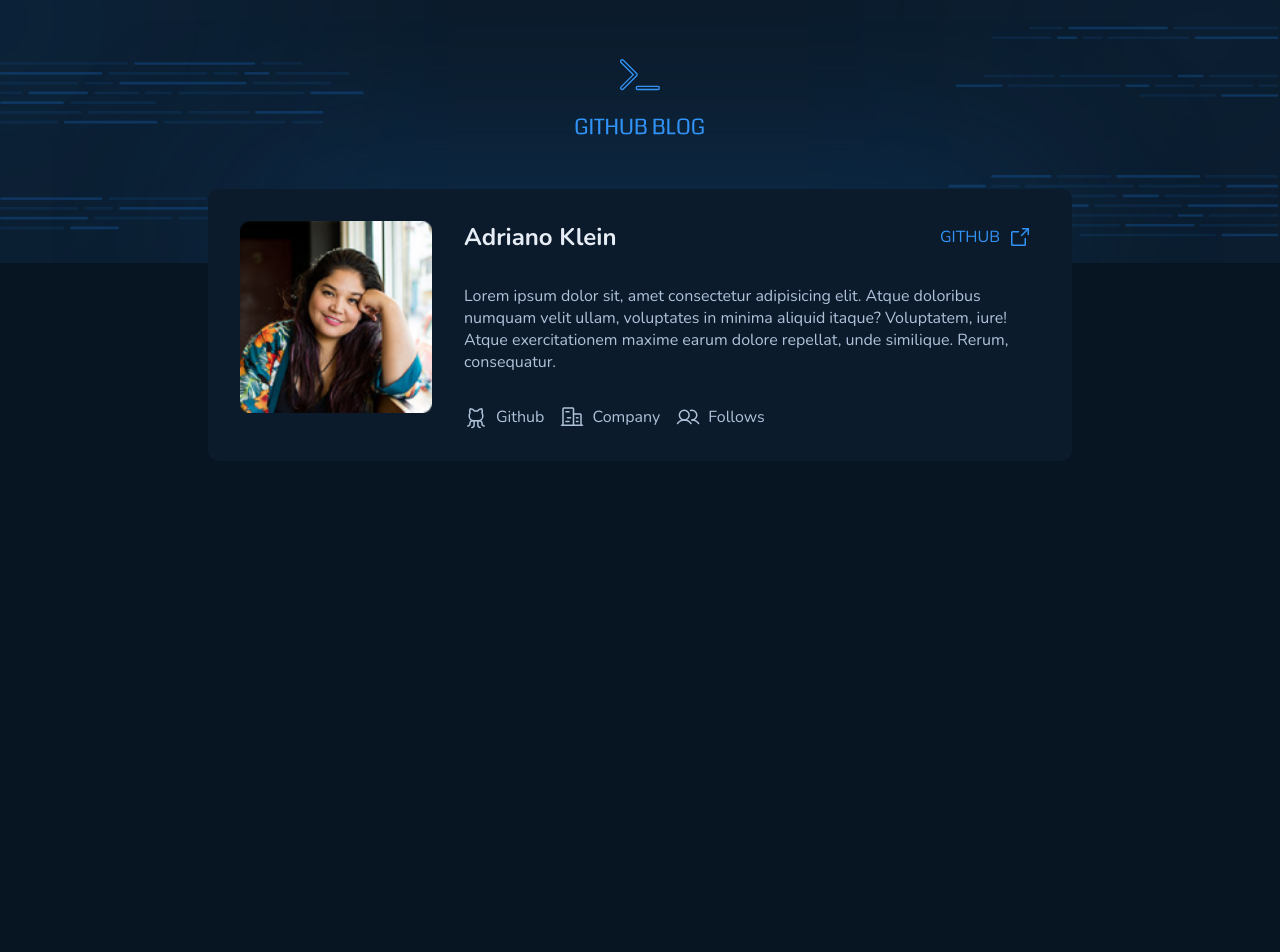
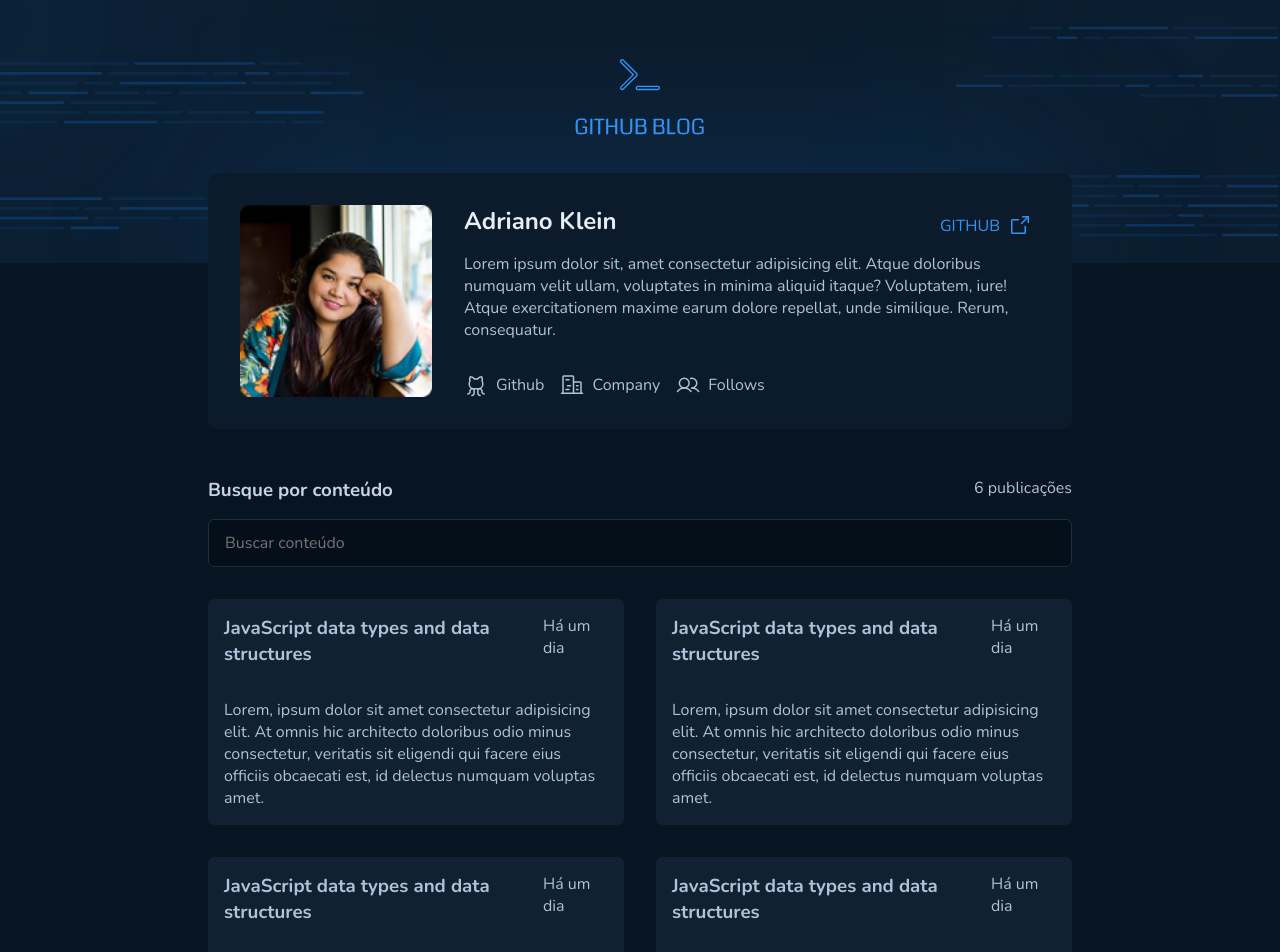
Before and after one commit to adriano-klein/github-blog, a React (Vite) app: page / in a window 1280 px wide. Shown: the top 952 px of the page. Before the commit the page ends 800 px from the top, so only its background shows below. Built offline with nearby package versions, Linux system fonts and the light colour scheme.

Commit message:
Finalizando Home

```diff
--- /dev/null
+++ b/src/components/CardPost/index.tsx
@@ -0,0 +1,20 @@
+import { CardPostContainer } from "./styles";
+
+export function CardPost() {
+  return (
+    <CardPostContainer>
+      <div>
+        <h3>JavaScript data types and data structures</h3>
+        <p>Há um dia</p>
+      </div>
+      <section>
+        <p>
+          Lorem, ipsum dolor sit amet consectetur adipisicing elit. At omnis hic
+          architecto doloribus odio minus consectetur, veritatis sit eligendi
+          qui facere eius officiis obcaecati est, id delectus numquam voluptas
+          amet.
+        </p>
+      </section>
+    </CardPostContainer>
+  );
+}
--- /dev/null
+++ b/src/components/CardPost/styles.ts
@@ -0,0 +1,13 @@
+import styled from "styled-components";
+
+export const CardPostContainer = styled.article`
+  background-color: ${(props) => props.theme["base-post"]};
+  max-width: auto;
+  border-radius: 6px;
+  padding: 1rem;
+
+  div {
+    display: flex;
+    margin-bottom: 2rem;
+  }
+`;
--- /dev/null
+++ b/src/components/inputSearch/index.tsx
@@ -0,0 +1,15 @@
+import { InputSearchContainer, Form } from "./styles";
+
+export function InputSearch() {
+  return (
+    <InputSearchContainer>
+      <div>
+        <h3>Busque por conteúdo</h3>
+        <p>6 publicações</p>
+      </div>
+      <Form action="">
+        <input type="text" placeholder="Buscar conteúdo" />
+      </Form>
+    </InputSearchContainer>
+  );
+}
--- /dev/null
+++ b/src/components/inputSearch/styles.ts
@@ -0,0 +1,30 @@
+import styled from "styled-components";
+
+export const InputSearchContainer = styled.div`
+  width: 100%;
+  flex: 1;
+  margin-top: 3rem;
+  margin-bottom: 2rem;
+
+  div {
+    display: flex;
+    justify-content: space-between;
+    margin-bottom: 1rem;
+    color: ${(props) => props.theme["base-subtitle"]};
+
+    p {
+      color: ${(props) => props.theme["base-text"]};
+    }
+  }
+`;
+
+export const Form = styled.form`
+  input {
+    width: 100%;
+    background-color: ${(props) => props.theme["base-input"]};
+    height: 3rem;
+    border: 0.3px solid ${(props) => props.theme["base-border"]};
+    border-radius: 6px;
+    padding: 1rem;
+  }
+`;
--- a/src/components/profile/styles.ts
+++ b/src/components/profile/styles.ts
@@ -4,7 +4,6 @@ export const ProfileContainer = styled.div`
   max-width: 54rem;
   background-color: ${(props) => props.theme["base-profile"]};
   border-radius: 10px;
-  margin: -5rem;
   padding: 2rem;
 `;
 
@@ -48,7 +47,8 @@ export const ProfileContentContainer = styled.div`
 export const Title = styled.section`
   display: flex;
   justify-content: space-between;
-  margin-bottom: 2rem;
+  margin-bottom: 1rem;
+  align-items: flex-end;
 
   a {
     color: ${(props) => props.theme["brand-blue"]};
@@ -56,7 +56,11 @@ export const Title = styled.section`
     margin-right: 0.5rem;
   }
 
-  svg {
-    color: ${(props) => props.theme["brand-blue"]};
+  span {
+    display: flex;
+    align-items: flex-end !important;
+    svg {
+      color: ${(props) => props.theme["brand-blue"]};
+    }
   }
 `;
--- a/src/pages/home/home.tsx
+++ b/src/pages/home/home.tsx
@@ -1,13 +1,24 @@
+import { CardPost } from "../../components/CardPost";
 import { Header } from "../../components/header";
+import { InputSearch } from "../../components/inputSearch";
 import { Profile } from "../../components/profile";
-import { HomeContainer } from "./styles";
+import { HomeContainer, ProfileContainer, CardContainer } from "./styles";
 
 export function Home() {
   return (
     <>
+      <Header />
       <HomeContainer>
-        <Header />
-        <Profile />
+        <ProfileContainer>
+          <Profile />
+          <InputSearch />
+        </ProfileContainer>
+        <CardContainer>
+          <CardPost />
+          <CardPost />
+          <CardPost />
+          <CardPost />
+        </CardContainer>
       </HomeContainer>
     </>
   );
--- a/src/pages/home/styles.ts
+++ b/src/pages/home/styles.ts
@@ -5,4 +5,16 @@ export const HomeContainer = styled.div`
   flex-direction: column;
   justify-content: center;
   align-items: center;
+  max-width: 54rem;
+  margin: 0 auto;
 `;
+
+export const ProfileContainer = styled.div`
+  margin-top: -6rem;
+`;
+
+export const CardContainer = styled.div`
+  display: grid;
+  grid-template-columns: repeat(2, 1fr);
+  gap: 2rem;
+`;
```
